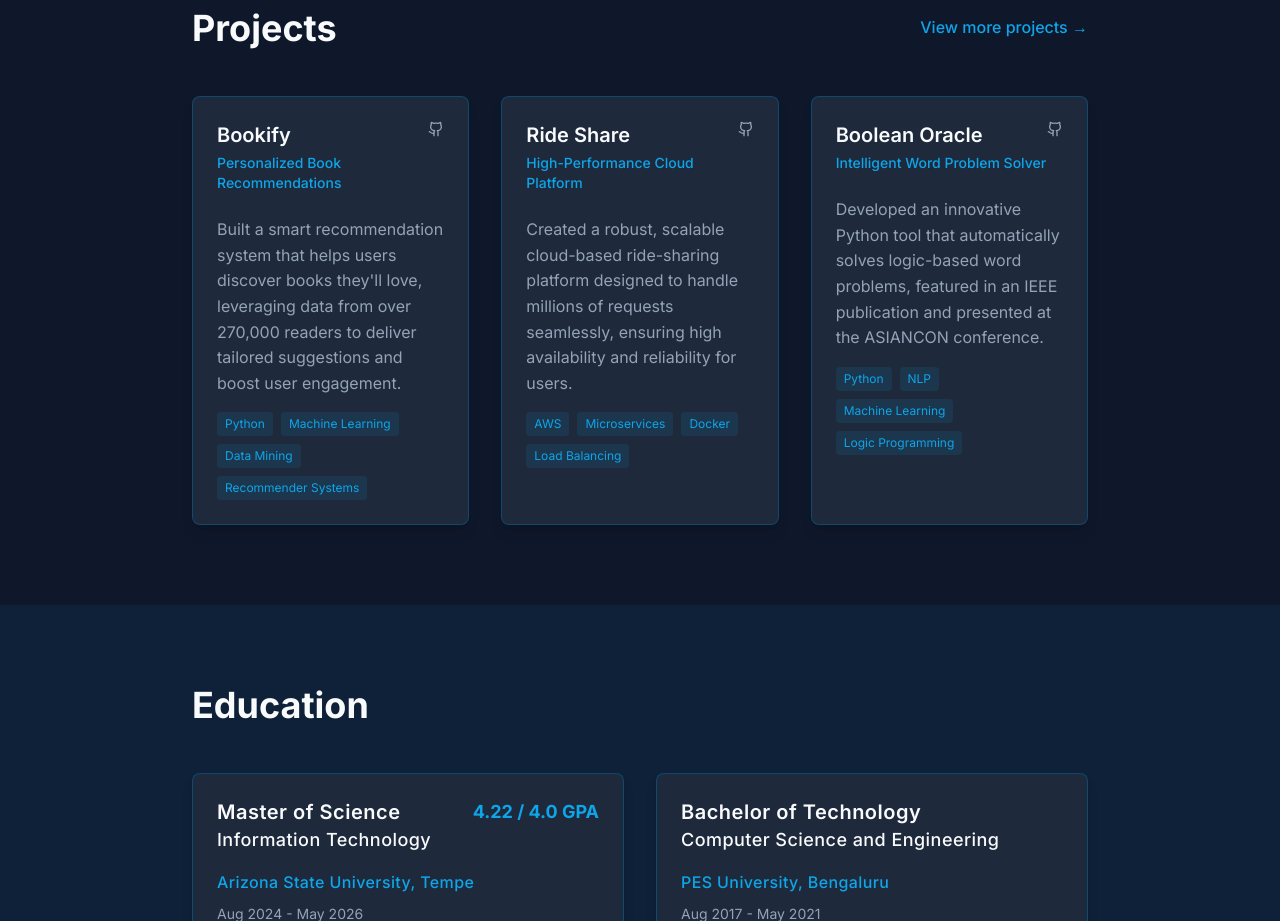
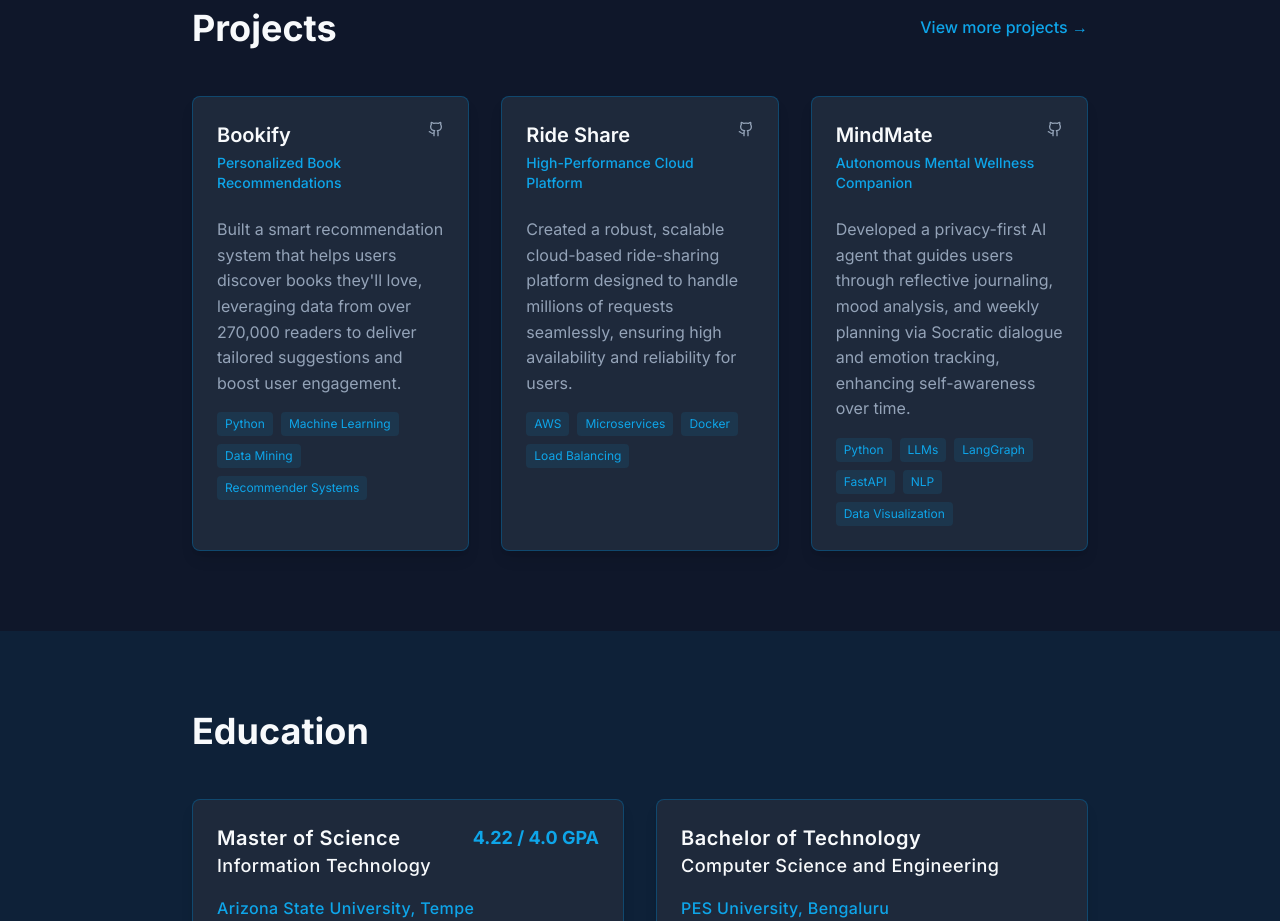
Before and after one commit to navneetha-rajan/navneetha-rajan.github.io, a Next.js app: page / in a window 1280 px wide. Shown: the part 2160-3081 px from the top of the page. Built offline with nearby package versions, Linux system fonts and the light colour scheme.

Commit message:
Update new project

```diff
--- a/app/page.tsx
+++ b/app/page.tsx
@@ -28,12 +28,12 @@ export default function Home() {
       github: "https://github.com/navneetha-rajan/Ride-Share-Application"
     },
     {
-      title: "Boolean Oracle",
-      subtitle: "Intelligent Word Problem Solver",
-      description: "Developed an innovative Python tool that automatically solves logic-based word problems, featured in an IEEE publication and presented at the ASIANCON conference.",
-      tech: ["Python", "NLP", "Machine Learning", "Logic Programming"],
-      link: "https://github.com/navneetha-rajan/Boolean-Oracle",
-      github: "https://github.com/navneetha-rajan/Boolean-Oracle"
+      title: "MindMate",
+      subtitle: "Autonomous Mental Wellness Companion",
+      description: "Developed a privacy-first AI agent that guides users through reflective journaling, mood analysis, and weekly planning via Socratic dialogue and emotion tracking, enhancing self-awareness over time.",
+      tech: ["Python", "LLMs", "LangGraph", "FastAPI", "NLP", "Data Visualization"],
+      link: "https://github.com/navneetha-rajan/MindMate",
+      github: "https://github.com/navneetha-rajan/MindMate"
     }
   ]
 
--- a/app/projects/page.tsx
+++ b/app/projects/page.tsx
@@ -28,12 +28,12 @@ export default function ProjectsPage() {
     },
     {
       id: 3,
-      title: "Boolean Oracle",
-      subtitle: "Intelligent Word Problem Solver",
-      description: "Developed an innovative Python tool that automatically solves logic-based word problems, featured in an IEEE publication and presented at the ASIANCON conference.",
-      tech: ["Python", "NLP", "Machine Learning", "Logic Programming"],
-      github: "https://github.com/navneetha-rajan/Boolean-Oracle",
-      demo: "https://github.com/navneetha-rajan/Boolean-Oracle",
+      title: "MindMate",
+      subtitle: "Autonomous Mental Wellness Companion",
+      description: "Developed a privacy-first AI agent that guides users through reflective journaling, mood analysis, and weekly planning via Socratic dialogue and emotion tracking, enhancing self-awareness over time.",
+      tech: ["Python", "LLMs", "LangGraph", "FastAPI", "NLP", "Data Visualization"],
+      github: "https://github.com/navneetha-rajan/MindMate",
+      demo: "https://github.com/navneetha-rajan/MindMate",
       featured: true
     },
     {
```
